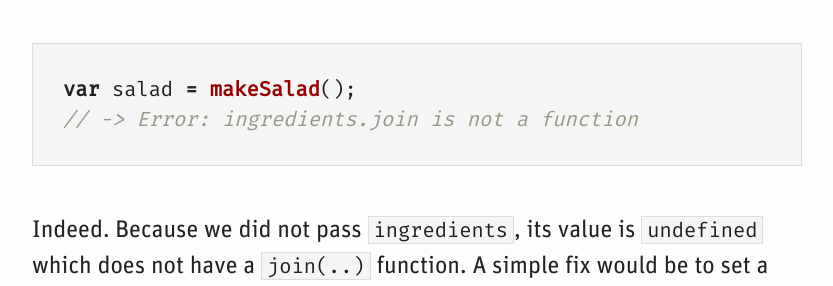
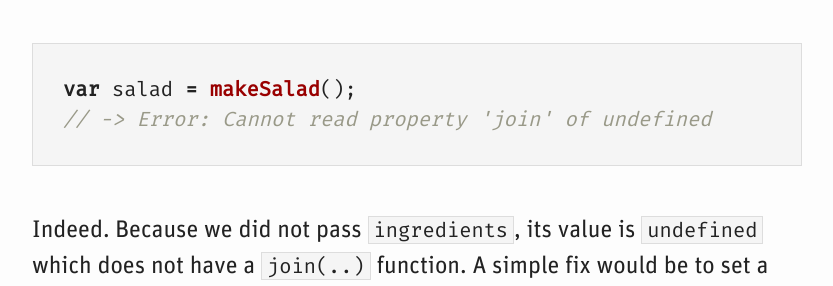
Before and after one commit to edenspiekermann/espi-devblog, a Jekyll site: the page built from _posts/2016-03-08-code-for-edge-cases.md, in a window 1280 px wide and 1400 px high, scrolled down 989 px. Shown: the part 153-439 px from the top of the window, without its empty margins (223-1056 px from the left). Built offline with Jekyll 4.4.1, drawn with Linux system fonts in a browser that asks for light colours; some of the changed text lies outside the part shown.

Commit message:
Fixed an issue in latest article

```diff
--- a/_posts/2016-03-08-code-for-edge-cases.md
+++ b/_posts/2016-03-08-code-for-edge-cases.md
@@ -25,7 +25,7 @@ Very good. Now what happens if we call `makeSalad(..)` without any ingredients?
 
 {% highlight js %}
 var salad = makeSalad();
-// -> Error: ingredients.join is not a function
+// -> Error: Cannot read property 'join' of undefined
 {% endhighlight %}
 
 Indeed. Because we did not pass `ingredients`, its value is `undefined` which does not have a `join(..)` function. A simple fix would be to set a default value for `ingredients`.
```
Also changed, not shown: other parts of _posts/2016-03-08-code-for-edge-cases.md (+1 -1 lines).
